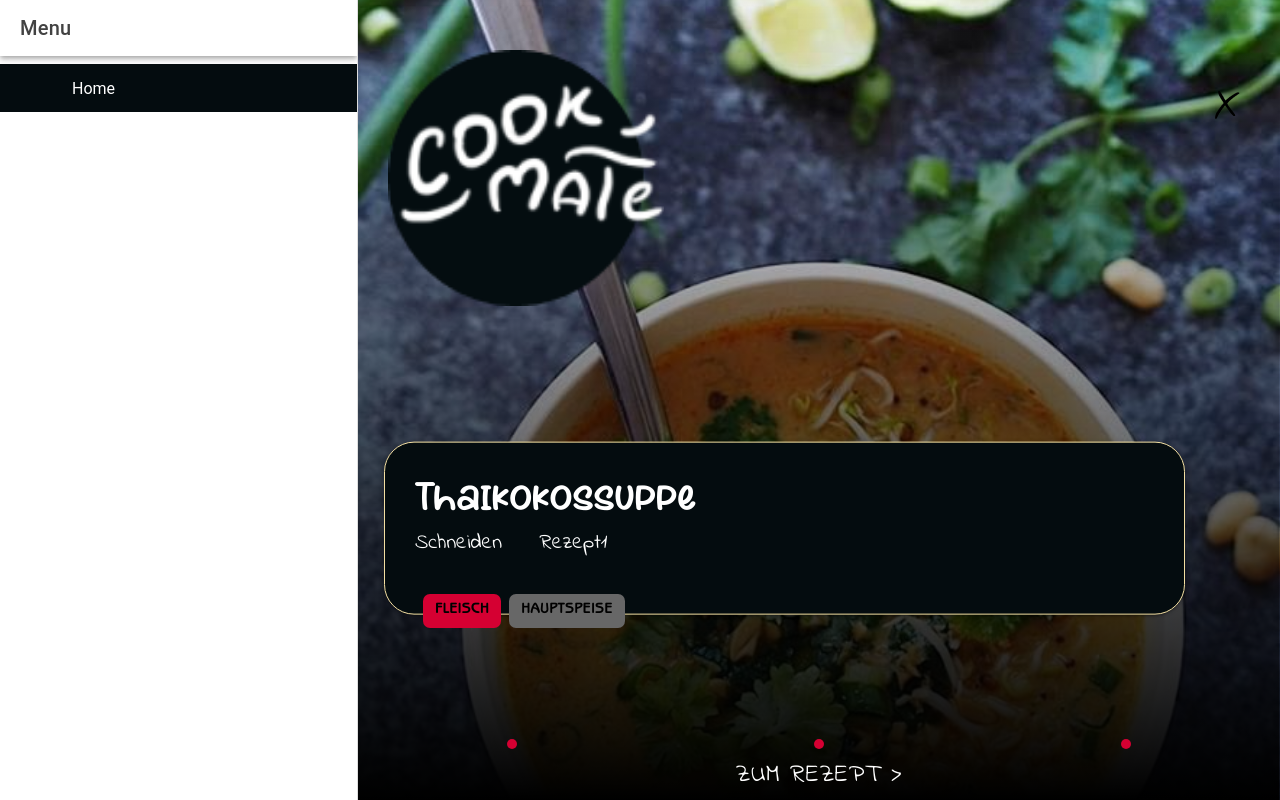
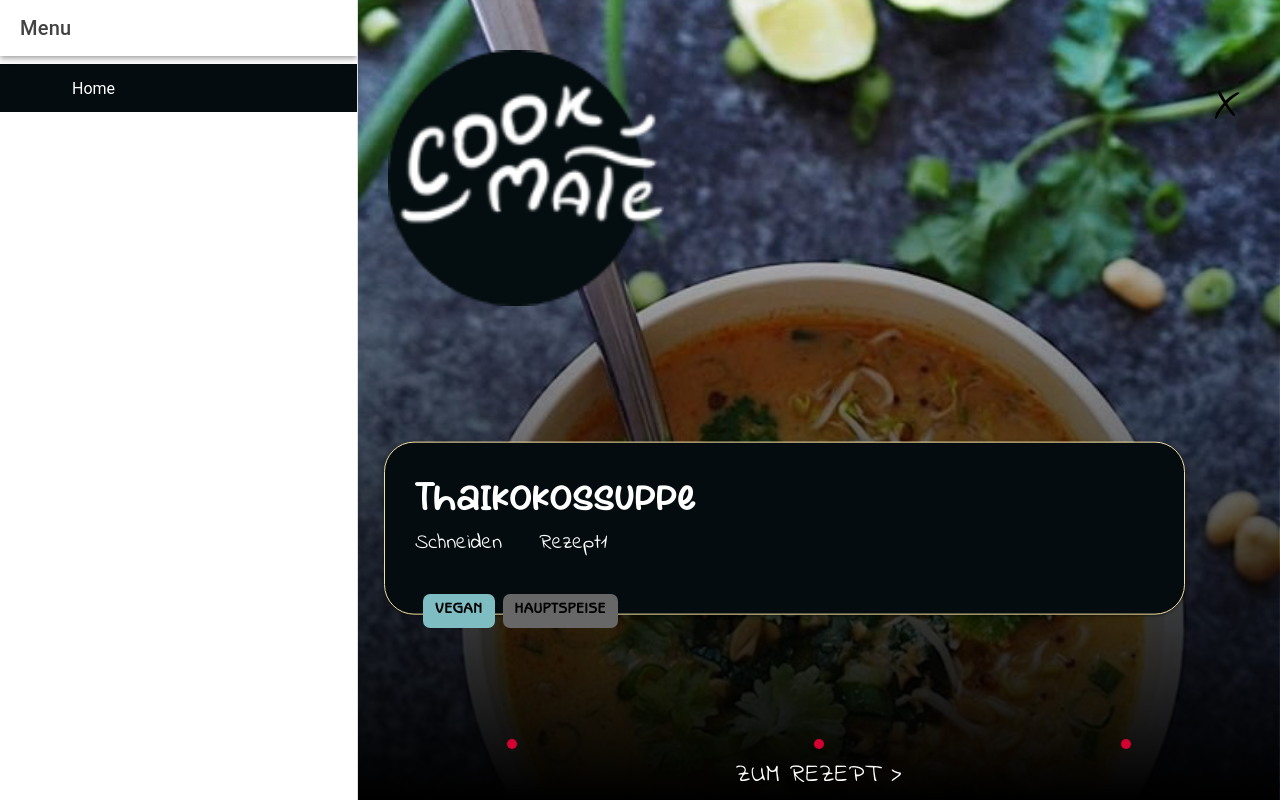
Before and after one commit to HeleneReiter/cookmate, a React (Create React App) app: page /schneiden/level2 in a window 1280 px wide. Built offline with nearby package versions, Linux system fonts and the light colour scheme; no server answers.

Commit message:
labels anpassen

```diff
--- a/src/pages/Levels/MarinierenLevel1.tsx
+++ b/src/pages/Levels/MarinierenLevel1.tsx
@@ -13,18 +13,24 @@ const MarinierenLevel1: React.FC = () => {
         <RecipeCard
           titleOne="Rezept1"
           descriptionOne="Schokosoße"
+          labelOne="Vegetarisch"
+          classnameOne="labelVeggie"
           recipeCategoryLabelOne="Soße"
           recipeCategoryColorOne="default"
           imgOne="/assets/Bildrecherche/marinieren_lvl1_schokosauce.JPG"
 
           titleTwo="Rezept2"
           descriptionTwo="Joghurtsoße"
+          labelTwo="Vegetarisch"
+          classnameTwo="labelVeggie"
           recipeCategoryLabelTwo="Soße"
           recipeCategoryColorTwo="default"
           imgTwo="/assets/Bildrecherche/marinieren_lvl1_joghurtsauce.JPG"
 
           titleThree="Rezept3"
           descriptionThree="Bratensoße"
+          labelThree="Fleisch"
+          classnameThree="labelMeat"
           recipeCategoryLabelThree="Soße"
           recipeCategoryColorThree="default"
           imgThree="/assets/Bildrecherche/marinieren_lvl1_bratensauce.JPG"
--- a/src/pages/Levels/SchneidenLevel1.tsx
+++ b/src/pages/Levels/SchneidenLevel1.tsx
@@ -14,18 +14,24 @@ const SchneidenLevel1: React.FC = () => {
         <RecipeCard
           titleOne="Rezept1"
           descriptionOne="Chinesisch gebratene Nudeln"
+          labelOne='Fleisch'
+          classnameOne='labelMeat'
           recipeCategoryLabelOne="Hauptspeise"
           recipeCategoryColorOne="default"
           imgOne="/assets/Bildrecherche/schneiden_lvl1_gebratenenudeln_.JPG"
 
           titleTwo="Rezept2"
           descriptionTwo="Avocadotomatensalat"
+          labelTwo="Vegan"
+          classnameTwo="labelVegan"
           recipeCategoryLabelTwo="Hauptspeise"
           recipeCategoryColorTwo="default"
           imgTwo="/assets/Bildrecherche/schneiden_lvl1_avocadotomatensalat.JPG"
 
           titleThree="Rezept3"
           descriptionThree="Asiatisches Gemüse"
+          labelThree="Vegan"
+          classnameThree="labelVegan"
           recipeCategoryLabelThree="Hauptspeise"
           recipeCategoryColorThree="default"
           imgThree="/assets/Bildrecherche/schneiden_lvl1_asiatischesgemüse.JPG"
--- a/src/pages/Levels/SchneidenLevel2.tsx
+++ b/src/pages/Levels/SchneidenLevel2.tsx
@@ -13,18 +13,24 @@ const SchneidenLevel2: React.FC = () => {
         <RecipeCard
           titleOne="Rezept1"
           descriptionOne="Thaikokossuppe"
+          labelOne="Vegan"
+          classnameOne="labelVegan"
           recipeCategoryLabelOne="Hauptspeise"
           recipeCategoryColorOne="default"
           imgOne="/assets/Bildrecherche/schneiden_lvl2_thaikokossuppe.JPG"
 
           titleTwo="Rezept2"
           descriptionTwo="Moussaka"
+          labelTwo="Fleisch"
+          classnameTwo="labelMeat"
           recipeCategoryLabelTwo="Hauptspeise"
           recipeCategoryColorTwo="default"
           imgTwo="/assets/Bildrecherche/schneiden_lvl2_moussaka.JPG"
 
           titleThree="Rezept3"
           descriptionThree="Misosuppe"
+          labelThree="Vegan"
+          classnameThree="labelVegan"
           recipeCategoryLabelThree="Hauptspeise"
           recipeCategoryColorThree="default"
           imgThree="/assets/Bildrecherche/schneiden_lvl2_misosuppe.JPG"
--- a/src/pages/Levels/SchneidenLevel3.tsx
+++ b/src/pages/Levels/SchneidenLevel3.tsx
@@ -13,21 +13,27 @@ const SchneidenLevel3: React.FC = () => {
         <RecipeCard
           titleOne="Rezept1"
           descriptionOne="Beef Tatar"
+          labelOne="Fleisch"
+          classnameOne="labelMeat"
           recipeCategoryLabelOne="Hauptspeise"
           recipeCategoryColorOne="default"
           imgOne="/assets/Bildrecherche/schneiden_lvl3_beeftartare.jpeg"
 
           titleTwo="Rezept2"
-          descriptionTwo="Misosuppe"
+          descriptionTwo="Grichischer Salat"
+          labelTwo="Vegetarisch"
+          classnameTwo="labelVeggie"
           recipeCategoryLabelTwo="Hauptspeise"
           recipeCategoryColorTwo="default"
-          imgTwo="/assets/Bildrecherche/schneiden_lvl2_misosuppe.JPG"
+          imgTwo="/assets/Bildrecherche/schneiden_lvl1_griechischersalat.JPG"
 
           titleThree="Rezept3"
-          descriptionThree="Moussaka"
+          descriptionThree="Chili con Carne"
+          labelThree="Fleisch"
+          classnameThree="labelMeat"
           recipeCategoryLabelThree="Hauptspeise"
           recipeCategoryColorThree="default"
-          imgThree="/assets/Bildrecherche/schneiden_lvl2_moussaka.JPG"
+          imgThree="/assets/Bildrecherche/schneiden_lvl3_chiliconcarne.JPG"
 
           id="3_"
         />
--- a/src/pages/eigeneKomponenten/RecipeCard.tsx
+++ b/src/pages/eigeneKomponenten/RecipeCard.tsx
@@ -21,17 +21,23 @@ interface RecipeProps {
   titleOne: string;
   descriptionOne: string;
   recipeCategoryLabelOne: string;
+  labelOne: string;
+  classnameOne: string;
   recipeCategoryColorOne: string;
   imgOne: string;
 
   titleTwo: string;
   descriptionTwo: string;
+  labelTwo: string;
+  classnameTwo: string;
   recipeCategoryLabelTwo: string;
   recipeCategoryColorTwo: string;
   imgTwo: string;
 
   titleThree: string;
   descriptionThree: string;
+  labelThree: string;
+  classnameThree: string;
   recipeCategoryLabelThree: string;
   recipeCategoryColorThree: string;
   imgThree: string;
@@ -41,17 +47,23 @@ const RecipeCard: React.FC<RecipeProps> = ({
   titleOne,
   descriptionOne,
   recipeCategoryLabelOne,
+  labelOne,
+  classnameOne,
   recipeCategoryColorOne,
   imgOne,
 
   titleTwo,
   descriptionTwo,
+  labelTwo,
+  classnameTwo,
   recipeCategoryLabelTwo,
   recipeCategoryColorTwo,
   imgTwo,
 
   titleThree,
   descriptionThree,
+  labelThree,
+  classnameThree,
   recipeCategoryLabelThree,
   recipeCategoryColorThree,
   imgThree,
@@ -92,8 +104,8 @@ const RecipeCard: React.FC<RecipeProps> = ({
             <div className="info"><h2>Schneiden {titleOne}</h2></div> {/*besser korrigieren*/}
             </IonCard>
             <div className="labelbox">
-            <IonChip className="labelMeat">
-              <IonLabel >Fleisch</IonLabel>
+            <IonChip className={classnameOne}>
+              <IonLabel >{labelOne}</IonLabel>
             </IonChip>
             <IonChip className="labelCategory" >
               <IonLabel >
@@ -111,8 +123,8 @@ const RecipeCard: React.FC<RecipeProps> = ({
             <div className="info"><h2>Schneiden {titleTwo}</h2></div> {/*besser korrigieren*/}
           </IonCard>
           <div className="labelbox">
-            <IonChip className="labelVeggie">
-              <IonLabel>Vegetarisch</IonLabel>
+            <IonChip className={classnameTwo}>
+              <IonLabel>{labelTwo}</IonLabel>
             </IonChip>
             <IonChip className="labelCategory" >
               <IonLabel >
@@ -130,8 +142,8 @@ const RecipeCard: React.FC<RecipeProps> = ({
             <div className="info"><h2>Schneiden {titleThree}</h2></div> {/*besser korrigieren*/}
             </IonCard>
             <div className="labelbox">
-            <IonChip className="labelVegan">
-              <IonLabel>Vegan</IonLabel>
+            <IonChip className={classnameThree}>
+              <IonLabel>{labelThree}</IonLabel>
             </IonChip>
             <IonChip className="labelCategory" >
               <IonLabel>
```
